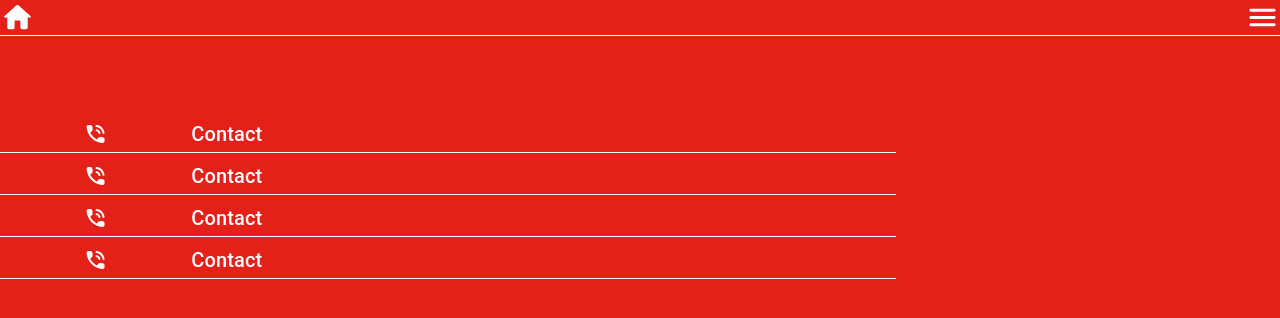
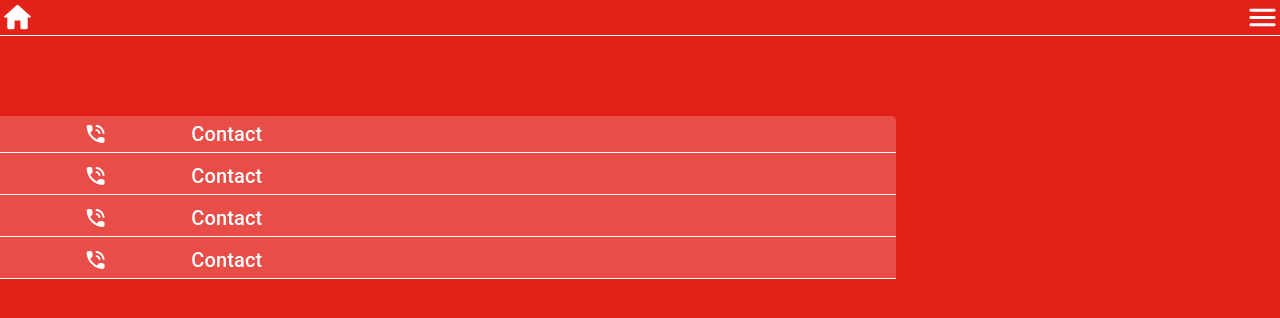
Before and after one commit to Homvi/ReactMobileMenu, a React (Create React App) app: page / in a window 1280 px wide. Shown: the top 318 px of the page. Built offline with nearby package versions, Linux system fonts and the light colour scheme.

Commit message:
add spring

```diff
--- a/package.json
+++ b/package.json
@@ -10,9 +10,11 @@
     "@testing-library/jest-dom": "^5.11.4",
     "@testing-library/react": "^11.1.0",
     "@testing-library/user-event": "^12.1.10",
+    "delay": "^5.0.0",
     "react": "^17.0.2",
     "react-dom": "^17.0.2",
     "react-scripts": "4.0.3",
+    "react-spring": "^9.2.3",
     "web-vitals": "^1.0.1"
   },
   "scripts": {
--- a/src/components/menuMobile/style.js
+++ b/src/components/menuMobile/style.js
@@ -3,9 +3,10 @@ import { makeStyles } from '@material-ui/core/styles';
 
 const useStyles = makeStyles({
   menuContainer:{
+    background: "rgba(255,255,255,0.2)",
     width:"70%",
     marginTop:"10vh",
-    borderRadius:"10px"
+    borderRadius:"0px 5px 0px 0px"
 
   },
     menuItem:{
```
Also changed, not shown: 1 other file (tests, documents, lock files or other folders).
